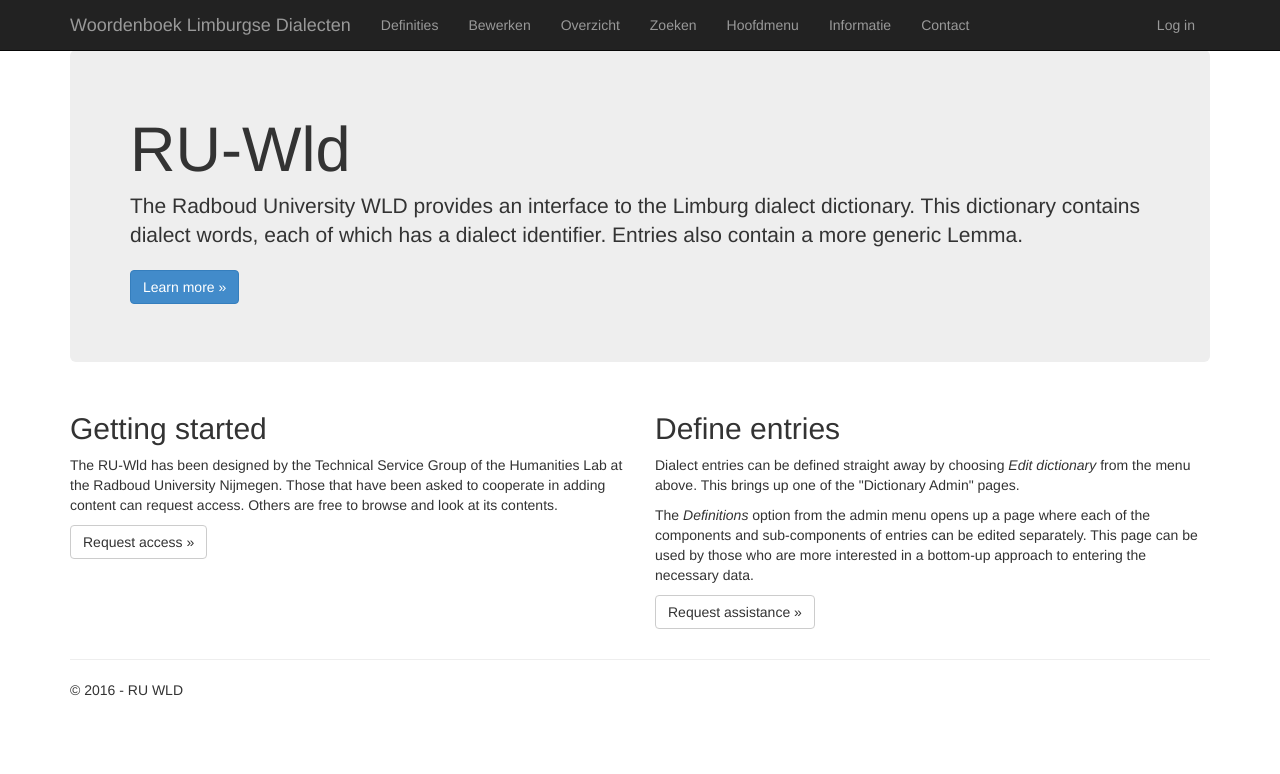
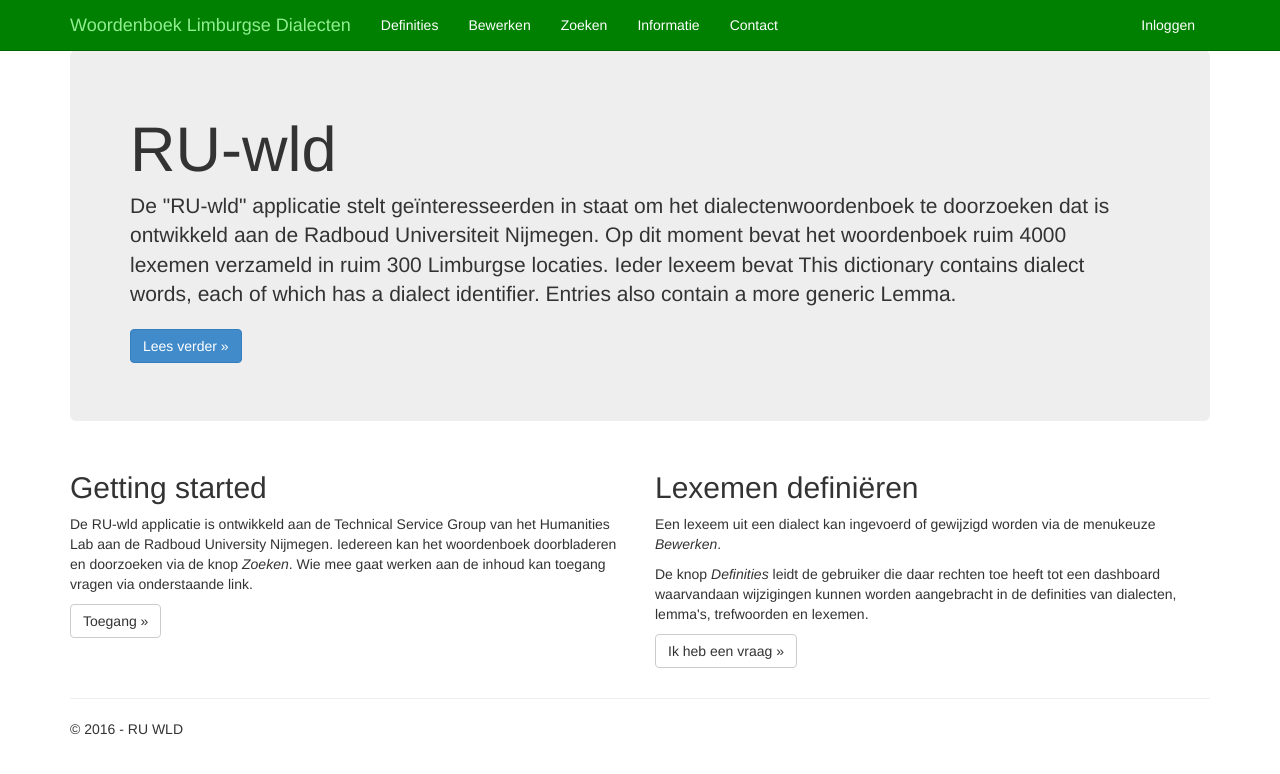
Before and after one commit to ErwinKomen/RU-wld, a Django app: page / in a window 1280 px wide. Shown: the top 774 px of the page. Run offline with Django 3.2, Linux system fonts and the light colour scheme; parts of the project's set-up code (start-up, migrations or seed data) failed here and were passed over; some libraries are stand-ins or nearby versions.

Commit message:
Adapted user interface

```diff
--- a/wld/wld/dictionary/admin.py
+++ b/wld/wld/dictionary/admin.py
@@ -24,7 +24,7 @@
                 break
 
 class LemmaAdmin(admin.ModelAdmin):
-    fieldsets = ( ('Editable', {'fields': ('gloss', 'toelichting', 'bronnen',)}),
+    fieldsets = ( ('Editable', {'fields': ('gloss', 'toelichting', 'bronnenlijst',)}),
                 )
 
 
--- a/wld/wld/dictionary/static/dictionary/content/site.css
+++ b/wld/wld/dictionary/static/dictionary/content/site.css
@@ -75,3 +75,111 @@
 .dict-entry .kloeke-stad {
 
 }
+
+.pagination {
+  margin: 5px 0;
+}
+.submit-row a.deletelink {
+  height: 35px;
+}
+
+/*
+.navbar-custom {
+    background-color:#229922;
+    color:#ffffff;
+    border-radius:0;
+}
+
+.navbar-custom .navbar-nav > li > a {
+    color:#fff;
+}
+.navbar-custom .navbar-nav > .active > a, .navbar-nav > .active > a:hover, .navbar-nav > .active > a:focus {
+    color: #ffffff;
+    background-color:transparent;
+}
+.navbar-custom .navbar-brand {
+    color:#eeeeee;
+}*/
+
+/*
+:root {
+  var-bgDefault   : #e67e22;
+  var-bgHighlight : #d35400;
+  var-colDefault  : #ecf0f1;
+  var-colHover    : #ffe6d1;
+}
+
+
+*/
+
+/* navbar */
+.navbar-custom {
+    background-color: green;
+    border-color: darkgreen;
+}
+/* title */
+.navbar-custom .navbar-brand {
+    color: lightgreen;
+}
+.navbar-custom .navbar-brand:hover,
+.navbar-custom .navbar-brand:focus {
+    color: sandybrown;
+}
+/* link */
+.navbar-custom .navbar-nav > li > a {
+    color: white;
+}
+.navbar-custom .navbar-nav > li > a:hover,
+.navbar-custom .navbar-nav > li > a:focus {
+    color: lightgreen;
+    background-color: darkgreen;
+}
+.navbar-custom .navbar-nav > .active > a,
+.navbar-custom .navbar-nav > .active > a:hover,
+.navbar-custom .navbar-nav > .active > a:focus {
+    color: lightgreen;
+    background-color: darkgreen;
+}
+.navbar-custom .navbar-nav > .open > a,
+.navbar-custom .navbar-nav > .open > a:hover,
+.navbar-custom .navbar-nav > .open > a:focus {
+    color: #ffe6d1;
+    background-color: #D5D5D5;
+}
+/* caret */
+.navbar-custom .navbar-nav > .dropdown > a .caret {
+    border-top-color: #ecf0f1;
+    border-bottom-color: #ecf0f1;
+}
+.navbar-custom .navbar-nav > .dropdown > a:hover .caret,
+.navbar-custom .navbar-nav > .dropdown > a:focus .caret {
+    border-top-color: #ffe6d1;
+    border-bottom-color: #ffe6d1;
+}
+.navbar-custom .navbar-nav > .open > a .caret,
+.navbar-custom .navbar-nav > .open > a:hover .caret,
+.navbar-custom .navbar-nav > .open > a:focus .caret {
+    border-top-color: #ffe6d1;
+    border-bottom-color: #ffe6d1;
+}
+/* mobile version */
+.navbar-custom .navbar-toggle {
+    border-color: #d35400;
+}
+.navbar-custom .navbar-toggle:hover,
+.navbar-custom .navbar-toggle:focus {
+    background-color: #d35400;
+}
+.navbar-custom .navbar-toggle .icon-bar {
+    background-color: #ecf0f1;
+}
+@media (max-width: 767px) {
+    .navbar-custom .navbar-nav .open .dropdown-menu > li > a {
+        color: #ecf0f1;
+    }
+    .navbar-custom .navbar-nav .open .dropdown-menu > li > a:hover,
+    .navbar-custom .navbar-nav .open .dropdown-menu > li > a:focus {
+        color: #ffe6d1;
+        background-color: #d35400;
+    }
+}
--- a/wld/wld/dictionary/templates/dictionary/about.html
+++ b/wld/wld/dictionary/templates/dictionary/about.html
@@ -5,6 +5,7 @@
 <h2>{{ title }}.</h2>
 <h3>{{ message }}</h3>
 
-<p>The RU-Wld application has been developed by the Technical Support Group of the Humanities Lab at the Radboud University Nijmegen under supervision of Henk van den Heuvel.</p>
+<p>Het "RU-wld" programma stelt geïnteresseerden in staat om het dialectenwoordenboek te doorzoeken dat op de Radboud Universiteit Nijmegen is ontwikkeld.
+  Dit programma is ontworpen door de "Technical Support Group" van het "Humanities Lab" onder supervisie van Henk van den Heuvel.</p>
 
 {% endblock %}
--- a/wld/wld/dictionary/templates/dictionary/contact.html
+++ b/wld/wld/dictionary/templates/dictionary/contact.html
@@ -16,7 +16,7 @@
 </address>
 
 <address>
-    <strong>Collbank content:</strong> <a href="mailto:H.vandenHeuvel@let.ru.nl">Henk van den Heuvel</a>
+    <strong>Contents:</strong> <a href="mailto:H.vandenHeuvel@let.ru.nl">Henk van den Heuvel</a>
     <strong>Technical support:</strong>   <a href="mailto:e.komen@let.ru.nl">Erwin Komen</a><br />
 </address>
 
--- a/wld/wld/dictionary/templates/dictionary/index.html
+++ b/wld/wld/dictionary/templates/dictionary/index.html
@@ -3,32 +3,33 @@
 {% block content %}
 
 <div class="jumbotron">
-    <h1>RU-Wld</h1>
-    <p class="lead">The Radboud University WLD provides an interface to the Limburg dialect dictionary.
+    <h1>RU-wld</h1>
+    <p class="lead">De "RU-wld" applicatie stelt geïnteresseerden in staat om het dialectenwoordenboek te doorzoeken dat is ontwikkeld aan de
+  Radboud Universiteit Nijmegen. Op dit moment bevat het woordenboek ruim 4000 lexemen verzameld in ruim 300 Limburgse locaties.
+  Ieder lexeem bevat
     This dictionary contains dialect words, each of which has a dialect identifier.
     Entries also contain a more generic Lemma.</p>
-    <p><a href="https://catalog.clarin.eu/ds/ComponentRegistry" class="btn btn-primary btn-large">Learn more &raquo;</a></p>
+    <p><a href="https://catalog.clarin.eu/ds/ComponentRegistry" class="btn btn-primary btn-large">Lees verder &raquo;</a></p>
 </div>
 
 <div class="row">
     <div class="col-md-6">
         <h2>Getting started</h2>
         <p>
-          The RU-Wld has been designed by the Technical Service Group of the Humanities Lab at the Radboud University Nijmegen.
-          Those that have been asked to cooperate in adding content can request access.
-          Others are free to browse and look at its contents.
+          De RU-wld applicatie is ontwikkeld aan de Technical Service Group van het Humanities Lab aan de Radboud University Nijmegen.
+          Iedereen kan het woordenboek doorbladeren en doorzoeken via de knop <em>Zoeken</em>.
+          Wie mee gaat werken aan de inhoud kan toegang vragen via onderstaande link.
         </p>
-        <p><a class="btn btn-default" href="mailto:e.komen@let.ru.nl">Request access &raquo;</a></p>
+        <p><a class="btn btn-default" href="mailto:e.komen@let.ru.nl">Toegang &raquo;</a></p>
     </div>
     <div class="col-md-6">
-        <h2>Define entries</h2>
-        <p>Dialect entries can be defined straight away by choosing <em>Edit dictionary</em> from the menu above.
-           This brings up one of the "Dictionary Admin" pages.
+        <h2>Lexemen definiëren</h2>
+        <p>Een lexeem uit een dialect kan ingevoerd of gewijzigd worden via de menukeuze <em>Bewerken</em>.
         </p>
-        <p>The <em>Definitions</em> option from the admin menu opens up a page where each of the components and sub-components of entries can be edited separately.
-           This page can be used by those who are more interested in a bottom-up approach to entering the necessary data.
+        <p>De knop <em>Definities</em> leidt de gebruiker die daar rechten toe heeft tot een dashboard waarvandaan wijzigingen kunnen worden
+      aangebracht in de definities van dialecten, lemma's, trefwoorden en lexemen.
         </p>
-        <p><a class="btn btn-default" href="mailto:e.komen@let.ru.nl">Request assistance &raquo;</a></p>
+        <p><a class="btn btn-default" href="mailto:e.komen@let.ru.nl">Ik heb een vraag &raquo;</a></p>
     </div>
 </div>
 
--- a/wld/wld/dictionary/templates/dictionary/layout.html
+++ b/wld/wld/dictionary/templates/dictionary/layout.html
@@ -11,7 +11,7 @@
 </head>
 
 <body>
-    <div class="navbar navbar-inverse navbar-fixed-top">
+    <div class="navbar navbar-custom navbar-fixed-top">
         <div class="container">
             <div class="navbar-header">
                 <button type="button" class="navbar-toggle" data-toggle="collapse" data-target=".navbar-collapse">
@@ -25,9 +25,7 @@
                 <ul class="nav navbar-nav">
                     <li><a href="{% url 'definitions' %}">Definities</a></li>
                     <li><a href="{% url 'entries' %}">Bewerken</a></li>
-                    <li><a href="{% url 'overview' %}">Overzicht</a></li>
                     <li><a href="{% url 'admin_entry_list' %}">Zoeken</a></li>
-                    <li><a href="{% url 'home' %}">Hoofdmenu</a></li>
                     <li><a href="{% url 'about' %}">Informatie</a></li>
                     <li><a href="{% url 'contact' %}">Contact</a></li>
                 </ul>
--- a/wld/wld/dictionary/templates/dictionary/loginpartial.html
+++ b/wld/wld/dictionary/templates/dictionary/loginpartial.html
@@ -2,8 +2,8 @@
 <form id="logoutForm" action="{% url 'logout' %}" method="post" class="navbar-right">
     {% csrf_token %}
     <ul class="nav navbar-nav navbar-right">
-        <li><span class="navbar-brand">Hello {{ user.username }}!</span></li>
-        <li><a href="javascript:document.getElementById('logoutForm').submit()">Log off</a></li>
+        <li><span class="navbar-brand">Hallau {{ user.username }}!</span></li>
+        <li><a href="javascript:document.getElementById('logoutForm').submit()">Uitloggen</a></li>
     </ul>
 
 </form>
@@ -11,7 +11,7 @@
 {% else %}
 
 <ul class="nav navbar-nav navbar-right">
-    <li><a href="{% url 'login' %}">Log in</a></li>
+    <li><a href="{% url 'login' %}">Inloggen</a></li>
 </ul>
 
 {% endif %}
--- a/wld/wld/dictionary/templates/dictionary/overview.html
+++ b/wld/wld/dictionary/templates/dictionary/overview.html
@@ -12,7 +12,7 @@
 </head>
 
 <body>
-    <div class="navbar navbar-inverse navbar-fixed-top">
+    <div class="navbar navbar-custom navbar-fixed-top">
         <div class="container">
             <div class="navbar-header">
                 <button type="button" class="navbar-toggle" data-toggle="collapse" data-target=".navbar-collapse">
@@ -26,9 +26,7 @@
                 <ul class="nav navbar-nav">
                     <li><a href="{% url 'definitions' %}">Definities</a></li>
                     <li><a href="{% url 'entries' %}">Bewerken</a></li>
-                    <li><a href="{% url 'overview' %}">Overzicht</a></li>
                     <li><a href="{% url 'admin_entry_list' %}">Zoeken</a></li>
-                    <li><a href="{% url 'home' %}">Hoofdmenu</a></li>
                     <li><a href="{% url 'about' %}">Informatie</a></li>
                     <li><a href="{% url 'contact' %}">Contact</a></li>
                 </ul>
--- a/wld/wld/dictionary/views.py
+++ b/wld/wld/dictionary/views.py
@@ -26,7 +26,7 @@
         request,
         'dictionary/index.html',
         {
-            'title':'RU-wld',
+            'title':'Dialectenwoordenboek',
             'year':datetime.now().year,
         }
     )
@@ -51,8 +51,8 @@
         request,
         'dictionary/about.html',
         {
-            'title':'About',
-            'message':'Radboud University Limburg Dialect Dictionary.',
+            'title':'Informatie',
+            'message':'Radboud Universiteit Nijmegen - Dialectenwoordenboek.',
             'year':datetime.now().year,
         }
     )
--- a/wld/wld/settings.py
+++ b/wld/wld/settings.py
@@ -75,7 +75,7 @@
 TEMPLATES = [
     {
         'BACKEND': 'django.template.backends.django.DjangoTemplates',
-        'DIRS': [os.path.join(BASE_DIR, 'wld/dictionary/templates')],
+        'DIRS': [os.path.join(BASE_DIR, 'wld/templates')],
         'APP_DIRS': True,
         'OPTIONS': {
             'context_processors': [
```
Also changed, not shown: wld/wld/dictionary/templates/dictionary/admin_entry_list.html (+52 -11 lines), wld/wld/templates/admin/base.html (added, +115 -0 lines), wld/wld/templates/admin/base_site.html (added, +9 -0 lines), 1 other file.
